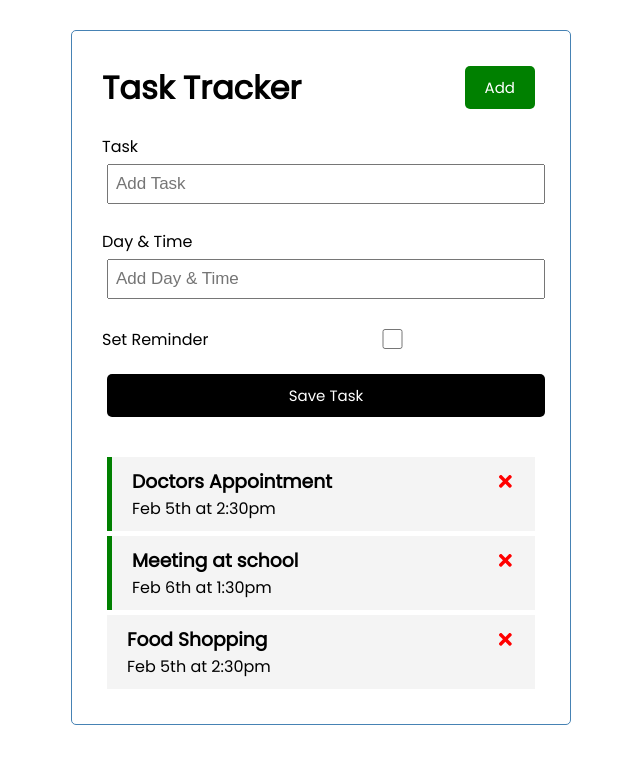
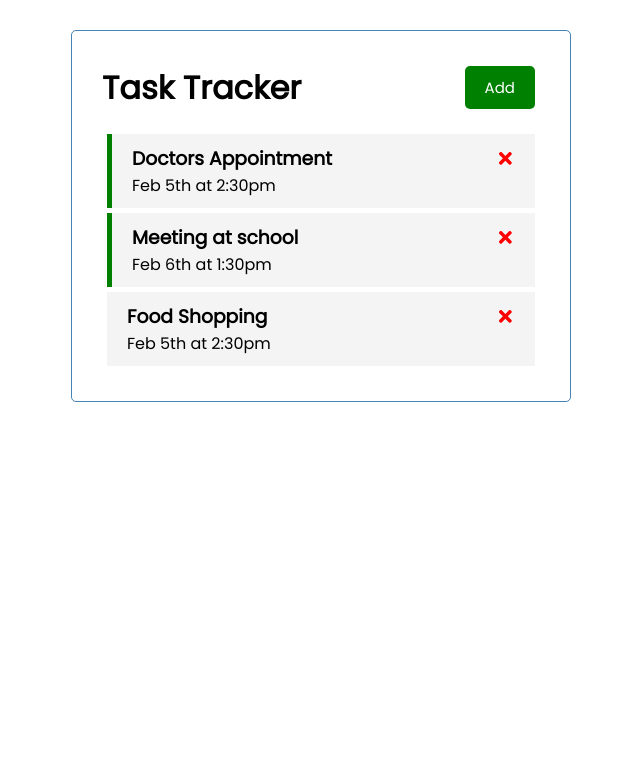
Before and after one commit to RossieK/React-task-tracker, a React (Create React App) app: page / in a window 1280 px wide. Shown: the top 764 px of the page, without its empty margins (319-959 px from the left). Built offline with nearby package versions, Linux system fonts and the light colour scheme; the HTML template or start-up script is replaced by a standard one.

Commit message:
Add form toggling

```diff
--- a/src/App.js
+++ b/src/App.js
@@ -4,6 +4,7 @@
 import AddTask from './components/AddTask'
 
 function App() {
+  const [showAddTask, setShowAddTask] = useState(false)
   const [tasks, setTasks] = useState([
     {
       id: 1,
@@ -28,7 +29,7 @@
   //Add Task
   const addTask = (task) => {
     const id = Math.floor(Math.random() * 10000) + 1
-    const newTask = { id, ...task}
+    const newTask = { id, ...task }
     setTasks([...tasks, newTask])
   }
 
@@ -45,8 +46,8 @@
 
   return (
     <div className="container" >
-      <Header />
-      <AddTask onAdd={addTask} />
+      <Header onAdd={() => setShowAddTask(!showAddTask)} showAdd={showAddTask}/>
+      { showAddTask && <AddTask onAdd={addTask} />}
       {tasks.length > 0 ? <Tasks tasks={tasks} onDelete={deleteTask} onToggle={toggleReminder} /> : 'No Tasks Yet'}
     </div>
   );
--- a/src/components/Header.js
+++ b/src/components/Header.js
@@ -1,15 +1,12 @@
 import PropTypes from 'prop-types'
 import Button from './Button';
 
-const Header = ({ title }) => {
-    const onClick = ()=>{
-        console.log('click');
-    }
+const Header = ({ title, onAdd, showAdd }) => {
 
     return (
         <header className='header'>
             <h1>{title}</h1>
-            <Button color='green' text='Add' onClick={onClick}/>
+            <Button color={showAdd ? 'red' : 'green'} text={showAdd ? 'Close' : 'Add'} onClick={onAdd} />
         </header>
     )
 }
```
